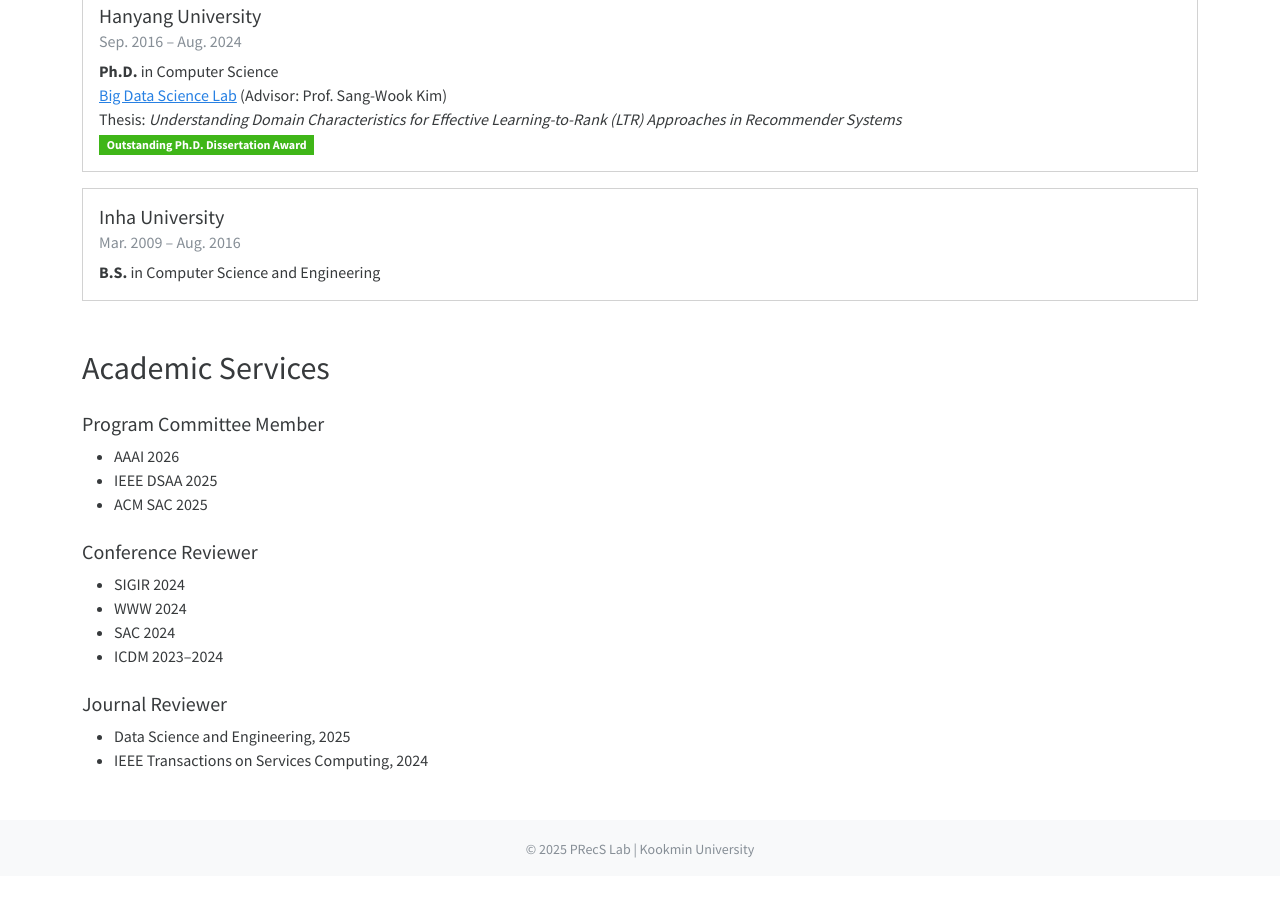
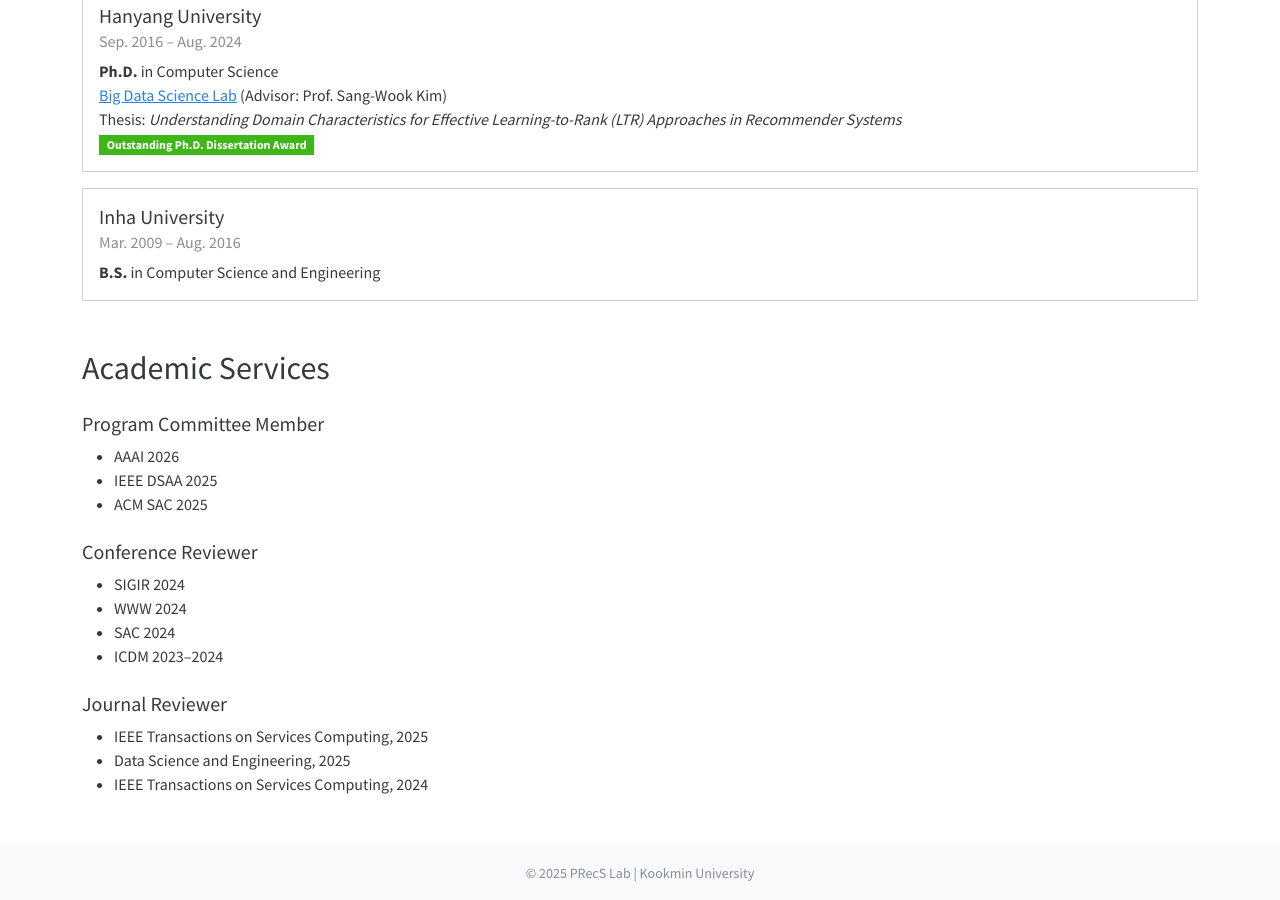
Before and after one commit to hongkyun-bae/hongkyun-bae.github.io, a Jekyll site: the page precs/about.html, which Jekyll copies as it is, in a window 1280 px wide and 900 px high, scrolled down 1107 px. Built offline with Jekyll 4.4.1, drawn with Linux system fonts in a browser that asks for light colours; nearby versions of some CDN libraries; before the commit the page ends 1983 px from its top, so only the background shows below that.

Commit message:
Update about.html

```diff
--- a/precs/about.html
+++ b/precs/about.html
@@ -164,6 +164,7 @@
 
     <h5 class="mt-4">Journal Reviewer</h5>
     <ul>
+      <li>IEEE Transactions on Services Computing, 2025</li>
       <li>Data Science and Engineering, 2025</li>
       <li>IEEE Transactions on Services Computing, 2024</li>
     </ul>
```
